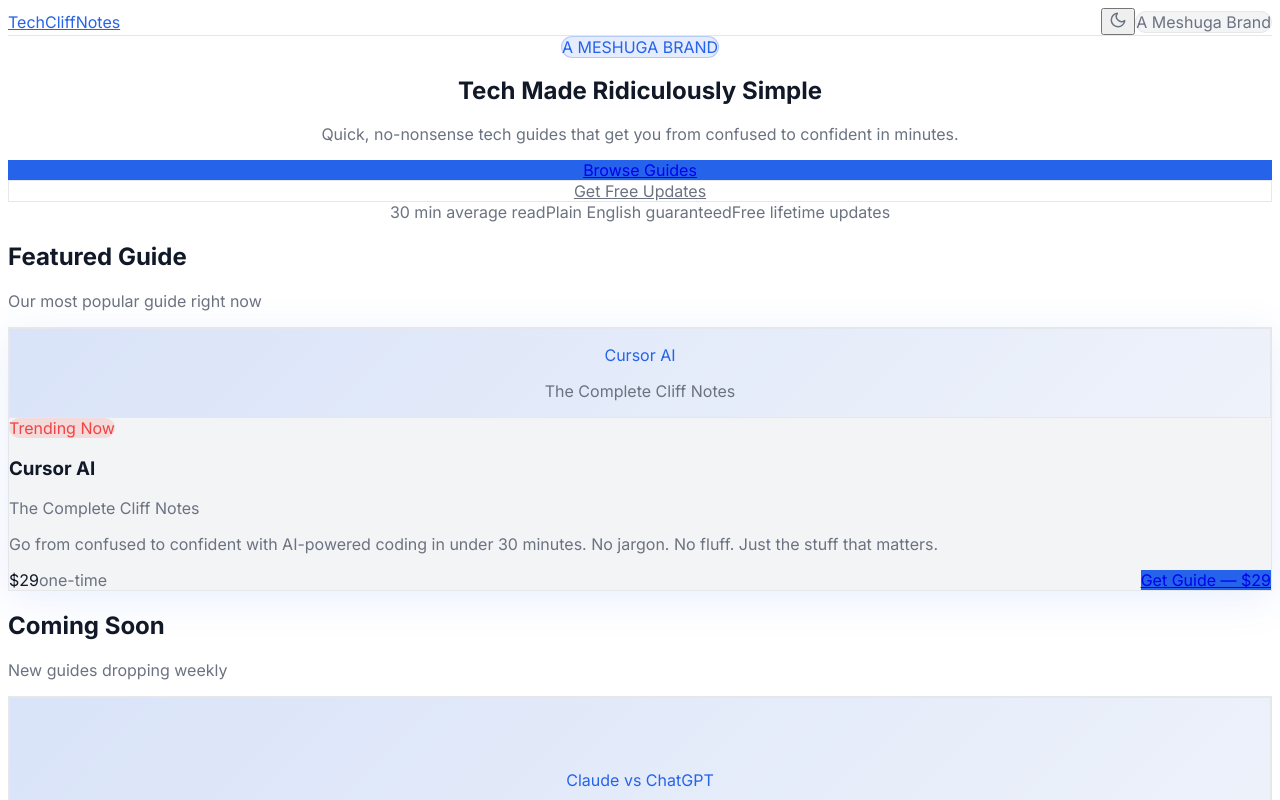
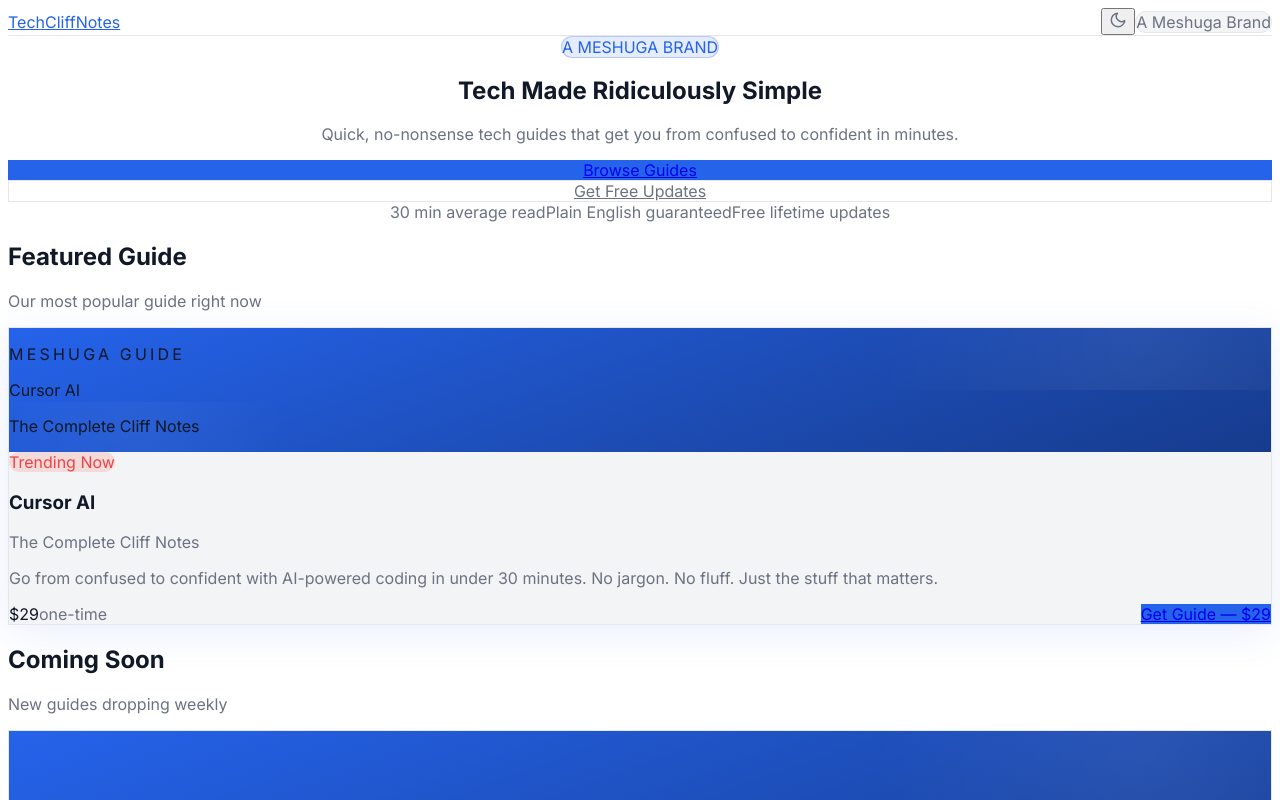
Before and after one commit to hammy15/meshuga-guides, a Next.js app: page / in a window 1280 px wide. Shown: the top 800 px of the page. Built offline with nearby package versions, Linux system fonts and the light colour scheme; no server answers.

Commit message:
Premium glass morphism guide thumbnails - lux modern design

```diff
--- a/app/components/GuideCard.tsx
+++ b/app/components/GuideCard.tsx
@@ -34,17 +34,35 @@
         boxShadow: featured ? `0 8px 40px color-mix(in srgb, ${accentColor} 10%, transparent)` : undefined,
       }}
     >
-      {/* Guide cover placeholder */}
+      {/* Guide cover — premium glass morphism */}
       <div
-        className={`rounded-xl mb-6 flex items-center justify-center ${featured ? "md:mb-0 md:min-w-[280px] md:h-[320px]" : "h-[200px]"}`}
+        className={`relative rounded-2xl mb-6 flex flex-col items-start justify-end overflow-hidden ${featured ? "md:mb-0 md:min-w-[280px] md:h-[320px]" : "h-[220px]"}`}
         style={{
-          background: `linear-gradient(135deg, color-mix(in srgb, ${accentColor} 15%, var(--bg-elevated)), color-mix(in srgb, ${accentColor} 5%, var(--bg-elevated)))`,
-          border: "1px solid var(--border)",
+          background: `linear-gradient(160deg, ${accentColor}, color-mix(in srgb, ${accentColor} 60%, #000))`,
         }}
       >
-        <div className="text-center">
-          <p className="text-3xl font-bold mb-1" style={{ color: accentColor }}>{title}</p>
-          <p className="text-sm" style={{ color: "var(--text-muted)" }}>{subtitle}</p>
+        {/* Decorative geometric elements */}
+        <div
+          className="absolute top-[-30%] right-[-20%] w-[60%] h-[80%] rounded-full opacity-20"
+          style={{ background: "radial-gradient(circle, rgba(255,255,255,0.3), transparent 70%)" }}
+        />
+        <div
+          className="absolute bottom-[-10%] left-[-10%] w-[40%] h-[50%] rounded-full opacity-10"
+          style={{ background: "radial-gradient(circle, rgba(255,255,255,0.4), transparent 60%)" }}
+        />
+        {/* Subtle grid pattern overlay */}
+        <div
+          className="absolute inset-0 opacity-[0.04]"
+          style={{
+            backgroundImage: "linear-gradient(rgba(255,255,255,0.5) 1px, transparent 1px), linear-gradient(90deg, rgba(255,255,255,0.5) 1px, transparent 1px)",
+            backgroundSize: "40px 40px",
+          }}
+        />
+        {/* Content overlay */}
+        <div className="relative z-10 p-6 w-full">
+          <p className="text-xs font-medium tracking-[0.2em] uppercase text-white/60 mb-2">Meshuga Guide</p>
+          <p className="text-2xl font-bold text-white leading-tight mb-1">{title}</p>
+          <p className="text-sm text-white/70">{subtitle}</p>
         </div>
       </div>
 
```
